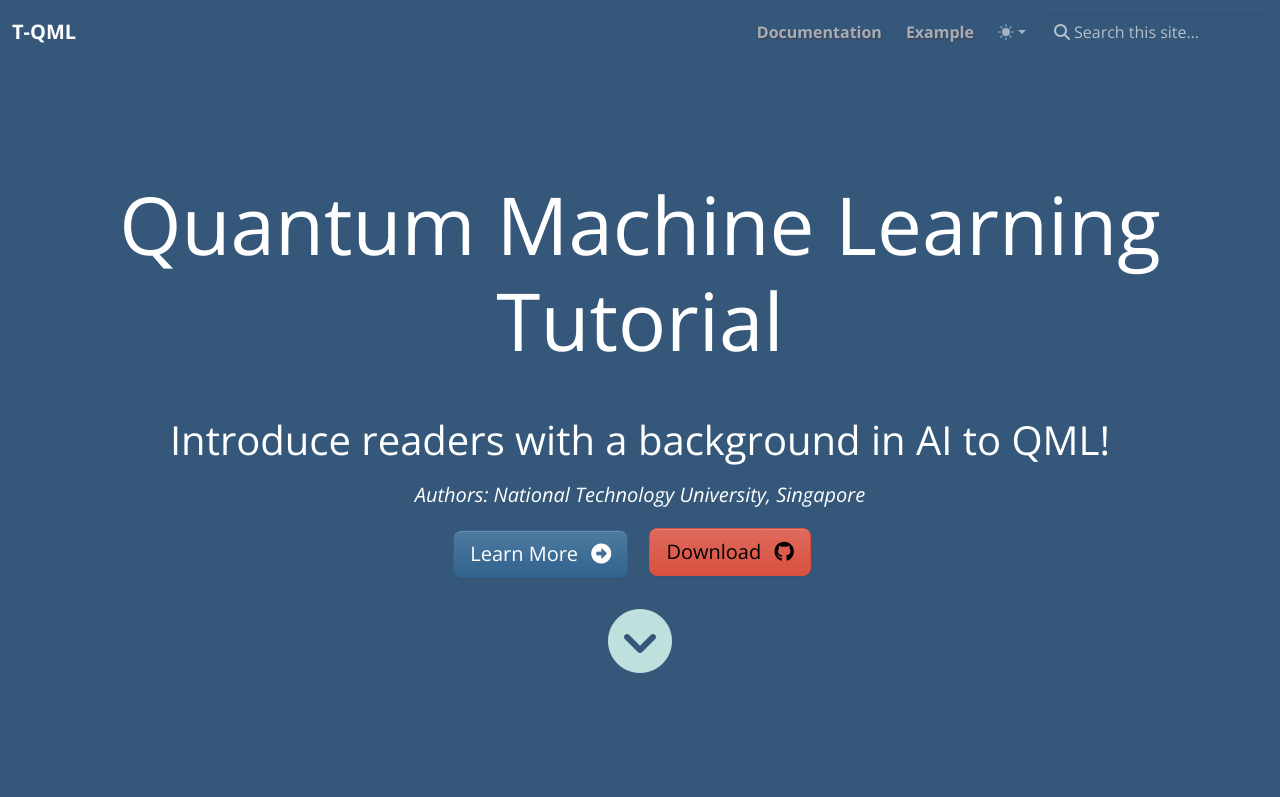
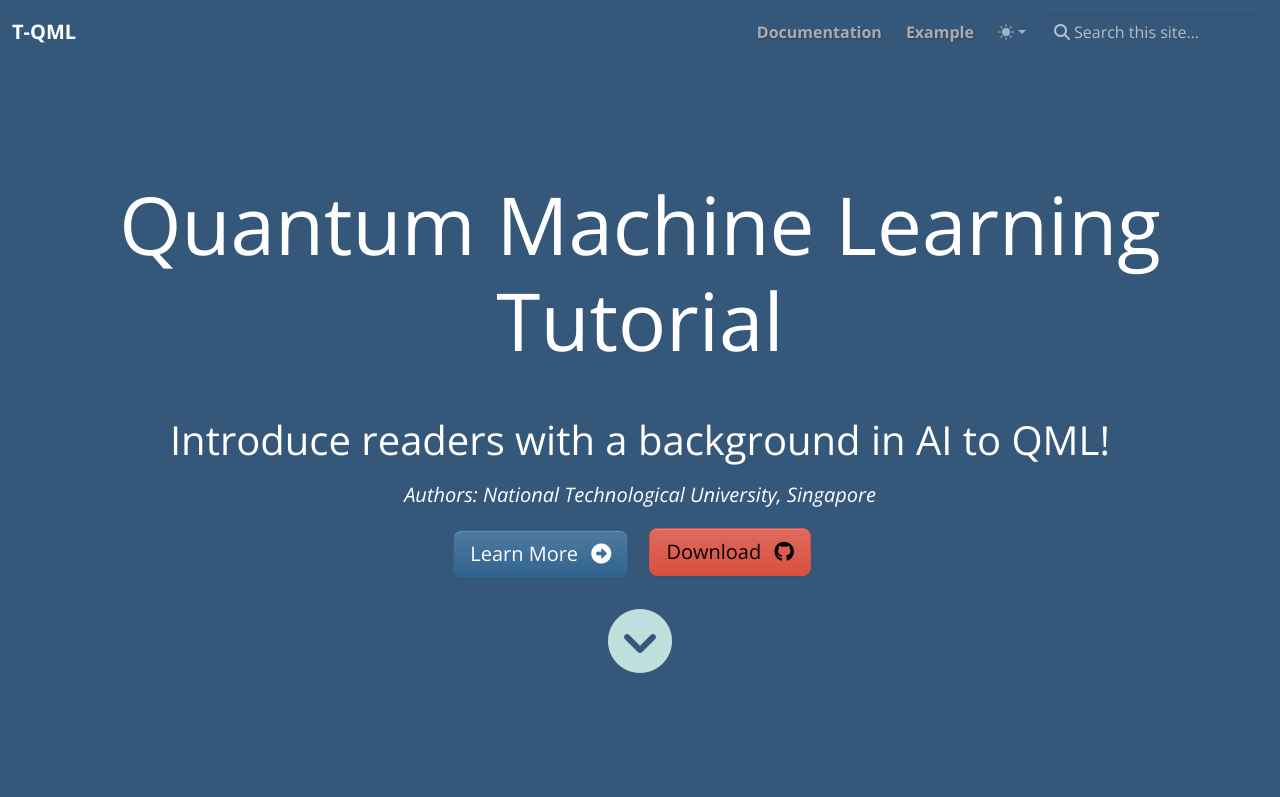
Before and after one commit to lianxhcn/qml-tutorial.github.io, a plain HTML site: page index.html in a window 1280 px wide. Shown: the top 797 px of the page. Drawn offline with nearby package versions, Linux system fonts and the light colour scheme.

Commit message:
update author

```diff
--- a/index.html
+++ b/index.html
@@ -131,7 +131,7 @@
 
               <p class="display-6">Introduce readers with a background in AI to QML!</p>
 <!-- <p class="lead mt-0" style="font-size: 2rem;">Introduce readers with a background in AI to quantum machine learning!</p> -->
-<p><em>Authors: National Technology University, Singapore</em></p>
+<p><em>Authors: National Technological University, Singapore</em></p>
 <a class="btn btn-lg btn-primary mt-1 me-3 mb-4" href="/docs/">
   Learn More <i class="fas fa-arrow-alt-circle-right ms-2"></i>
 </a>
```
